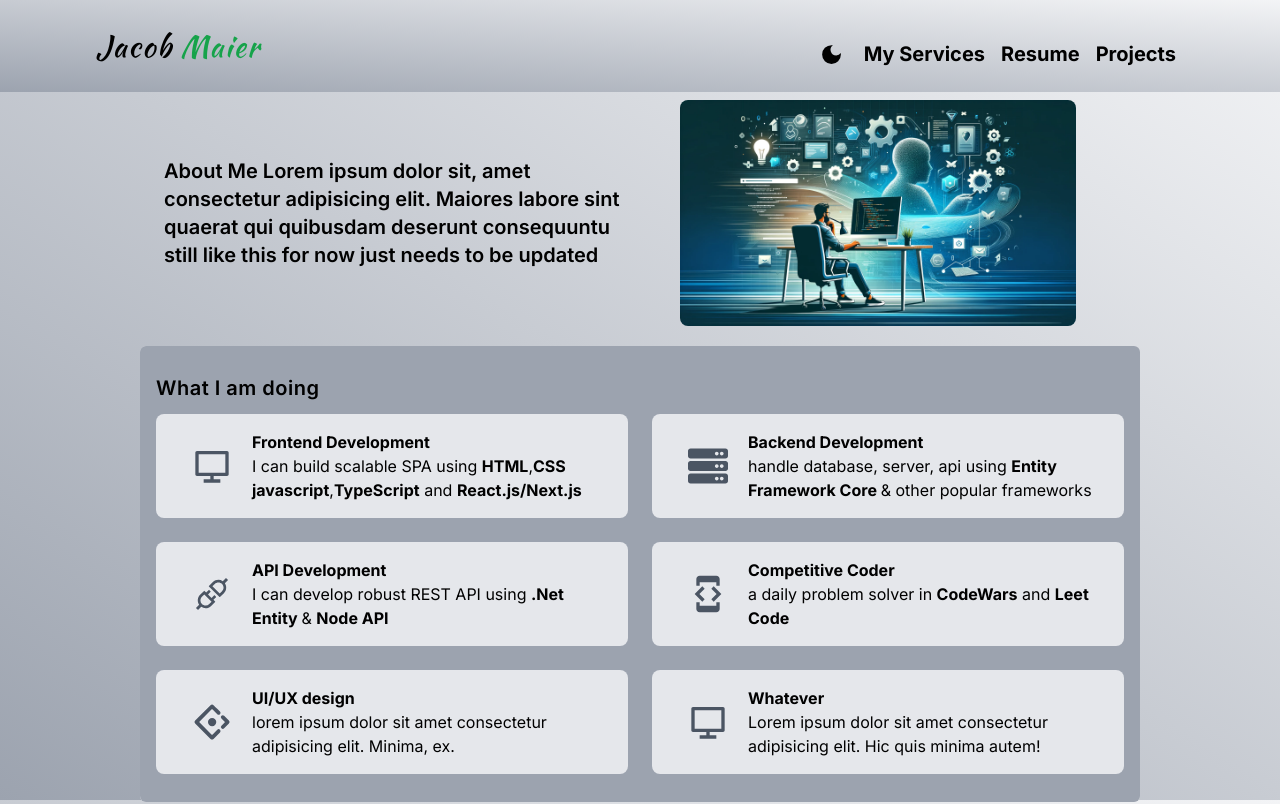
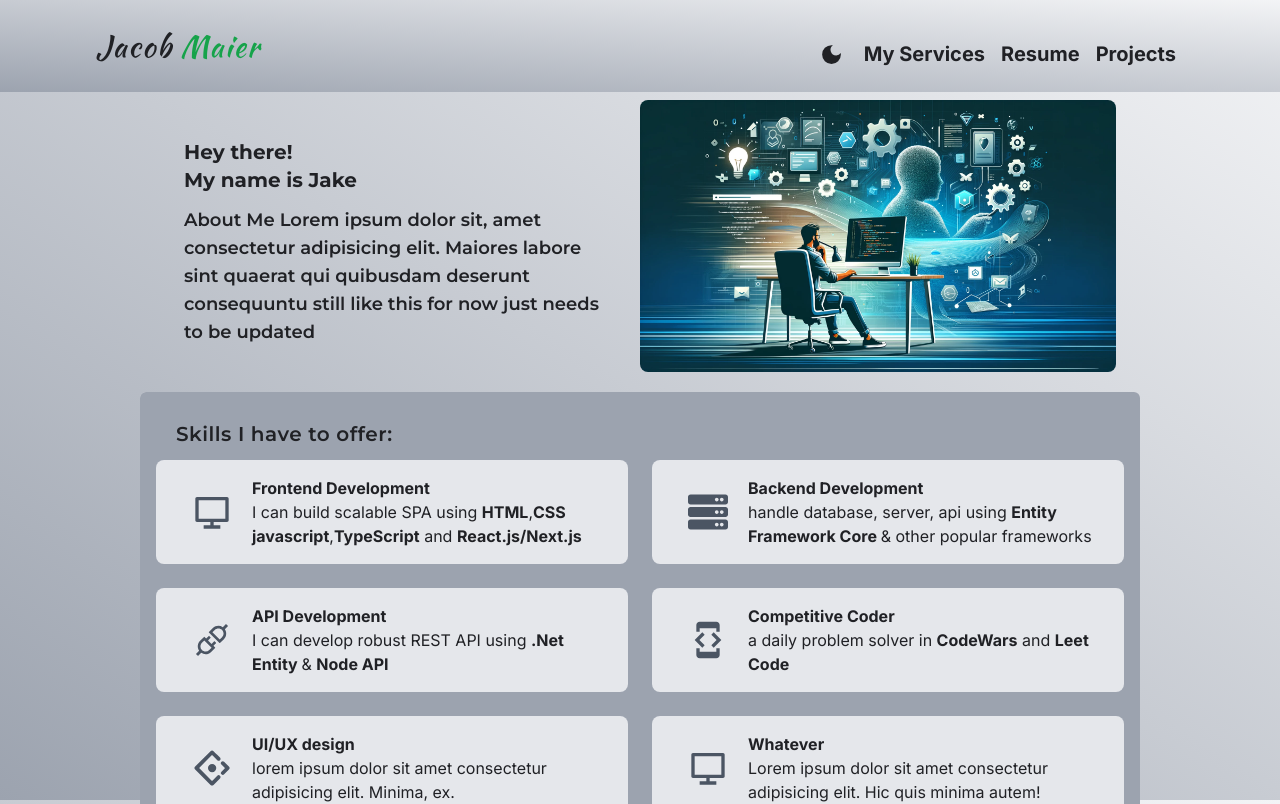
Before and after one commit to jamaier/jamaier-pa, a Next.js app: page / in a window 1280 px wide. Shown: the top 804 px of the page. Built offline with nearby package versions, Linux system fonts and the light colour scheme.

Commit message:
add better color options to be a little easier on the eyes

```diff
--- a/app/components/resume/SkillBar.tsx
+++ b/app/components/resume/SkillBar.tsx
@@ -6,9 +6,9 @@ import { Skill } from "./ResumeData";
 const SkillBar: FunctionComponent<{ value: Skill }> = ({ value: { Icon, level, name } }) => {
   const bar_width = `${level}%`;
   return (
-    <div className="my-2 text-white bg-gray-300 rounded-full dark:bg-black-400">
+    <div className="my-2 text-white bg-gray-300 rounded-full dark:bg-neutral-300">
       <div
-        className="flex items-center px-4 py-1 rounded-full bg-gradient-to-r from-green to-blue-500 dark:bg-gradient-to-r dark:from-black-100 dark:to-black-500 dark:text-white"
+        className="flex items-center px-4 py-1 rounded-full bg-gradient-to-r from-gray-200 to-gray-500 dark:bg-gradient-to-r dark:from-neutral-200 dark:to-neutral-400 dark:text-white"
         style={{
           width: bar_width,
         }}
--- a/app/layout.tsx
+++ b/app/layout.tsx
@@ -21,9 +21,17 @@ export default function RootLayout({
           href="https://fonts.googleapis.com/css2?family=Kaushan+Script&display=swap"
           rel="stylesheet"
         />
+        <link
+          href="https://fonts.googleapis.com/css2?family=Roboto+Slab:wght@100..900&display=swap"
+          rel="stylesheet"
+        />
+        <link
+          href="https://fonts.googleapis.com/css2?family=Montserrat:ital,wght@0,100..900;1,100..900&family=Roboto+Slab:wght@100..900&display=swap"
+          rel="stylesheet"
+        />
       </head>
       <body
-        className={`${inter.className} bg-fixed bg-gradient-to-tr text-black from-gray-400 to-gray-100 dark:text-gray-100 dark:from-black-100 dark:to-black-300`}
+        className={`${inter.className} bg-fixed bg-gradient-to-tr text-black-200 from-gray-400 to-gray-100 dark:text-gray-100 dark:from-black-100 dark:to-black-200`}
       >
         {children}
       </body>
--- a/app/pages/AboutMe.tsx
+++ b/app/pages/AboutMe.tsx
@@ -17,14 +17,22 @@ const AboutMe = () => {
       exit="exit"
     >
       <div className="grid grid-cols-1 sm:grid-cols-2 items-center">
-        <div className="px-4 mx-6 sm:order-2">
-          <Image src={Hero} alt="developer hero image" className="rounded-lg -z-10" />
+        <div className="sm:order-2">
+          <Image src={Hero} alt="developer hero image" className="rounded-lg" />
         </div>
-        <h5 className="my-3 font-semibold text-xl text-center sm:text-left sm:order-1">
-          About Me Lorem ipsum dolor sit, amet consectetur adipisicing elit. Maiores labore sint
-          quaerat qui quibusdam deserunt consequuntu still like this for now just needs to be
-          updated
-        </h5>
+        <div className="flex flex-col px-5">
+          <h1 className="mt-3 font-bold text-xl font-montserrat text-center sm:text-left sm:order-1">
+            Hey there!
+          </h1>
+          <h1 className="mb-3 font-bold text-xl font-montserrat text-center sm:text-left sm:order-1">
+            My name is Jake
+          </h1>
+          <h5 className="font-semibold text-lg font-montserrat text-center sm:text-left sm:order-1">
+            About Me Lorem ipsum dolor sit, amet consectetur adipisicing elit. Maiores labore sint
+            quaerat qui quibusdam deserunt consequuntu still like this for now just needs to be
+            updated
+          </h5>
+        </div>
       </div>
     </motion.div>
   );
--- a/app/pages/myServices.tsx
+++ b/app/pages/myServices.tsx
@@ -18,7 +18,9 @@ const MyServices = () => {
       className="flex-grow p-4 mt-5 bg-gray-400 dark:bg-black-100 rounded-md"
       style={{ marginLeft: "-1.5rem", marginRight: "-1.5rem" }}
     >
-      <h4 className="my-3 text-xl font-semibold tracking-wide text-gray-900">What I am doing</h4>
+      <h4 className="my-3 mx-5 text-xl font-semibold tracking-wide text-gray-900 font-montserrat">
+        Skills I have to offer:{" "}
+      </h4>
 
       <motion.div
         className="grid gap-6 my-3 md:grid-cols-2"
--- a/tailwind.config.ts
+++ b/tailwind.config.ts
@@ -1,4 +1,5 @@
 import type { Config } from "tailwindcss";
+import { Roboto_Slab } from "next/font/google";
 
 const config: Config = {
   darkMode: "class",
@@ -24,6 +25,8 @@ const config: Config = {
     fontFamily: {
       sans: ["ui-sans-serif", "system-ui"],
       kaushan: ["Kaushan Script"],
+      roboto: ["Roboto Slab"],
+      montserrat: ["Montserrat"],
     },
     boxShadow: {
       "custom-light": " 0 0 10px #313131",
@@ -44,6 +47,14 @@ const config: Config = {
         400: "#0f1115",
         500: "#0a0b0e",
       },
+      neutral: {
+        DEFAULT: "#a3a3a3",
+        100: "#737373",
+        200: "#525252",
+        300: "#404040",
+        400: "#262626",
+        500: "#171717",
+      },
       gray: {
         DEFAULT: "#2e2f33",
         100: "#f3f4f6",
```
